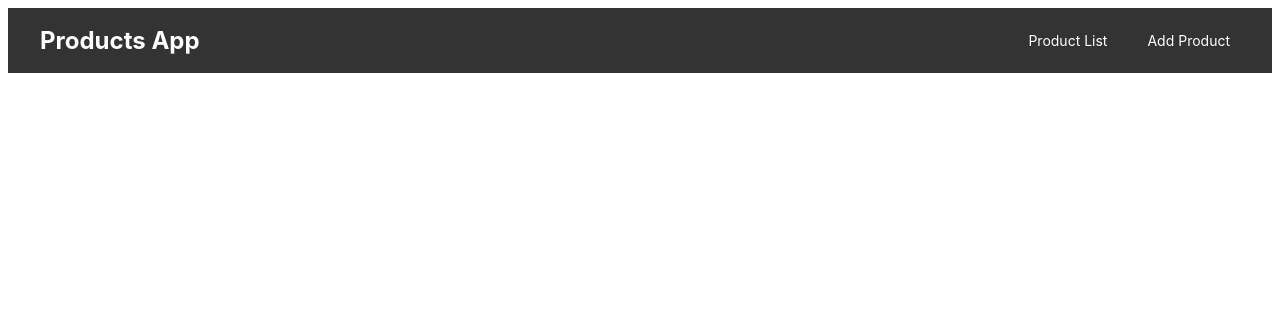
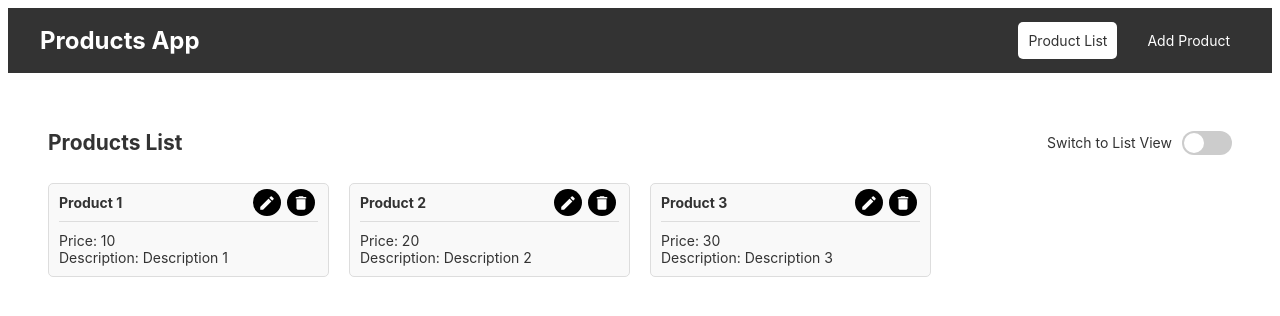
Before and after one commit to TexNas1/products-app-fe, an Angular app: page /product-list in a window 1280 px wide. Before the commit this address led to /. Shown: the top 316 px of the page. Built offline with nearby package versions, Linux system fonts and the light colour scheme.

Commit message:
Added edit and delete icons on product list

```diff
--- a/src/app/app-routing.module.ts
+++ b/src/app/app-routing.module.ts
@@ -1,7 +1,11 @@
 import { NgModule } from '@angular/core';
 import { RouterModule, Routes } from '@angular/router';
+import { ProductListComponent } from './product-list/product-list.component';
 
-const routes: Routes = [];
+const routes: Routes = [
+  { path: '', redirectTo: '/product-list', pathMatch: 'full' },
+  { path: 'product-list', component: ProductListComponent },
+];
 
 @NgModule({
   imports: [RouterModule.forRoot(routes)],
--- a/src/app/product-list/product-list.component.css
+++ b/src/app/product-list/product-list.component.css
@@ -113,6 +113,7 @@ table th {
 
 .grid-item {
   display: flex;
+  position: relative;
 }
 
 .card {
@@ -121,6 +122,7 @@ table th {
   border-radius: 5px;
   padding: 10px;
   background-color: #f9f9f9;
+  position: relative;
 }
 
 .card-header {
@@ -139,3 +141,30 @@ table th {
 .card-text {
   margin: 0;
 }
+
+.actions {
+  position: absolute;
+  top: 2px;
+  right: 10px;
+}
+
+.edit-icon,
+.delete-icon {
+  display: inline-block;
+  cursor: pointer;
+  padding: 4px 5px;
+  background-color: black;
+  border-radius: 50%;
+  margin: 3px;
+}
+
+.edit-icon:hover,
+.delete-icon:hover {
+  background-color: darkgray;
+}
+
+.material-icons {
+  color: white;
+  font-size: 18px;
+  vertical-align: middle;
+}
--- a/src/app/product-list/product-list.component.html
+++ b/src/app/product-list/product-list.component.html
@@ -2,19 +2,30 @@
   <div class="heading-row">
     <h2 class="products-heading">Products List</h2>
     <div class="switch-container">
-      <div class="switch-label">{{ isGridView ? 'Switch to List View' : 'Switch to Grid View' }}</div>
+      <div class="switch-label">
+        {{ isGridView ? "Switch to List View" : "Switch to Grid View" }}
+      </div>
       <label class="switch">
         <input type="checkbox" (click)="toggleView()" />
         <span class="slider"></span>
       </label>
     </div>
   </div>
+  <!-- Grid View -->
   <div *ngIf="isGridView; else listView">
     <div class="grid-container">
       <div class="grid-item" *ngFor="let product of products">
         <div class="card">
           <div class="card-header">
             <h4 class="card-title">{{ product.name }}</h4>
+            <div class="actions">
+              <span class="edit-icon" (click)="editProduct(product.id)">
+                <i class="material-icons">edit</i>
+              </span>
+              <span class="delete-icon" (click)="deleteProduct(product.id)">
+                <i class="material-icons">delete</i>
+              </span>
+            </div>
           </div>
           <div class="card-body">
             <p class="card-text">Price: {{ product.price }}</p>
@@ -25,6 +36,7 @@
     </div>
   </div>
 
+  <!-- Table View -->
   <ng-template #listView>
     <table class="table">
       <thead>
@@ -32,6 +44,7 @@
           <th>Name</th>
           <th>Price</th>
           <th>Description</th>
+          <th>Actions</th>
         </tr>
       </thead>
       <tbody>
@@ -39,6 +52,14 @@
           <td>{{ product.name }}</td>
           <td>{{ product.price }}</td>
           <td>{{ product.description }}</td>
+          <td>
+            <span class="edit-icon" (click)="editProduct(product.id)">
+              <i class="material-icons">edit</i>
+            </span>
+            <span class="delete-icon" (click)="deleteProduct(product.id)">
+              <i class="material-icons">delete</i>
+            </span>
+          </td>
         </tr>
       </tbody>
     </table>
--- a/src/app/product-list/product-list.component.ts
+++ b/src/app/product-list/product-list.component.ts
@@ -1,4 +1,5 @@
 import { Component } from '@angular/core';
+import { Router } from '@angular/router';
 import { Product } from '../models/product.model';
 
 @Component({
@@ -8,10 +9,20 @@ import { Product } from '../models/product.model';
 })
 export class ProductListComponent {
   isGridView: boolean = true;
+  constructor(private router: Router) {}
 
   toggleView() {
     this.isGridView = !this.isGridView;
   }
+
+  editProduct(productId: number) {
+    this.router.navigate(['/product-detail', productId]);
+  }
+
+  deleteProduct(productId: number) {
+    console.log({productId})
+  }
+
   products: Product[] = [
     {id: 1, name: 'Product 1', price: 10, description: 'Description 1' },
     {id: 2, name: 'Product 2', price: 20, description: 'Description 2' },
--- a/src/index.html
+++ b/src/index.html
@@ -5,6 +5,7 @@
   <title>ProductsAppFe</title>
   <base href="/">
   <meta name="viewport" content="width=device-width, initial-scale=1">
+  <link rel="stylesheet" href="https://fonts.googleapis.com/icon?family=Material+Icons">
   <link rel="icon" type="image/x-icon" href="favicon.ico">
 </head>
 <body>
```
